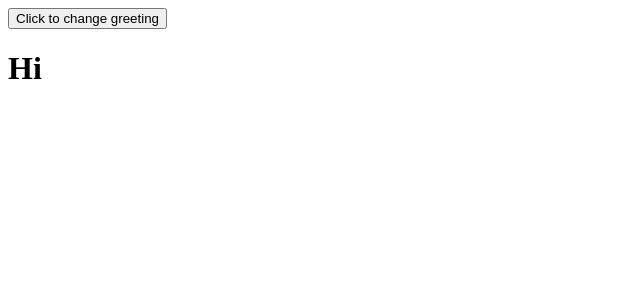
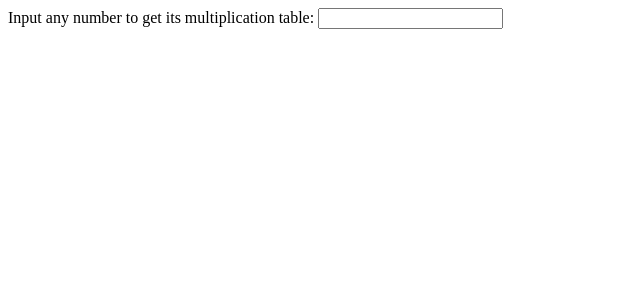
Before and after one commit to RobinCSI/stackblitzProjects, a React (Create React App) app: page / in a window 1280 px wide. Shown: the top 300 px of the page, without its empty margins (0-640 px from the left). Built offline with nearby package versions, Linux system fonts and the light colour scheme.

Commit message:
Modifying CSS

```diff
--- a/src/App.js
+++ b/src/App.js
@@ -8,9 +8,9 @@ import EventLog from './EventLog/EventLog';
 export default function App() {
   return (
     <Fragment>
-      {/* <InputNumTable /> */}
+      <InputNumTable />
       {/* <AppRandomTable /> */}
-      <GreetingChange />
+      {/* <GreetingChange /> */}
       {/* <EventLog /> */}
     </Fragment>
   );
--- a/src/EventLog/EventLog.module.css
+++ b/src/EventLog/EventLog.module.css
@@ -3,7 +3,7 @@
 
 }
 
-.htmlElements h1,h2,div{
-  /* border:1px solid; */
+.htmlElements> (h1,h2,div){
+  border:1px solid;
   width: fit-content;
 }
--- a/src/MultiplicationTable/AppRandomTable.js
+++ b/src/MultiplicationTable/AppRandomTable.js
@@ -15,7 +15,7 @@ export default function AppRandomTable() {
 
   return (
     <Fragment>
-      <button onClick={generateNum}>Click to get table for a random number</button>
+      <button onClick={generateNum}>Click to get table for a random number (0-99)</button>
       {num && (
         <div>
           <h3>The table for {num} is </h3>
--- a/src/MultiplicationTable/InputNumTable.js
+++ b/src/MultiplicationTable/InputNumTable.js
@@ -14,7 +14,7 @@ export default function InputNumTable() {
 
   return (
     <Fragment>
-      <input type="text" onChange={assignNum} />
+      <label>Input any number to get its multiplication table: <input type="text" onChange={assignNum} /></label>
       {num && (
         <div>
           <h3>The table for {num} is </h3>
```
